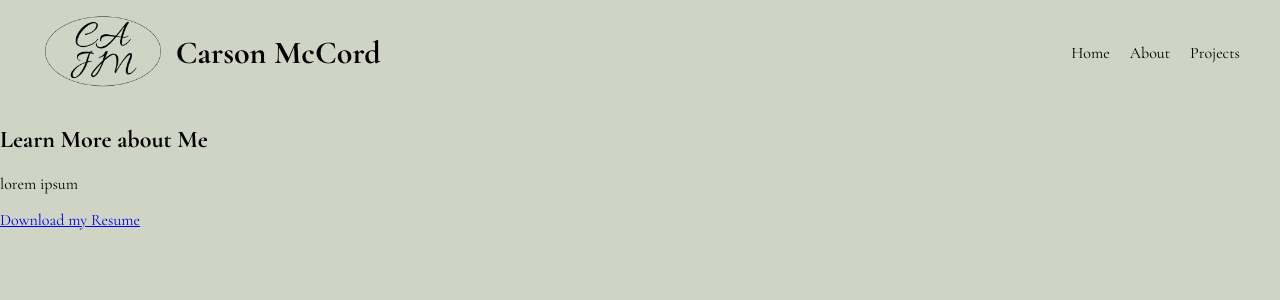
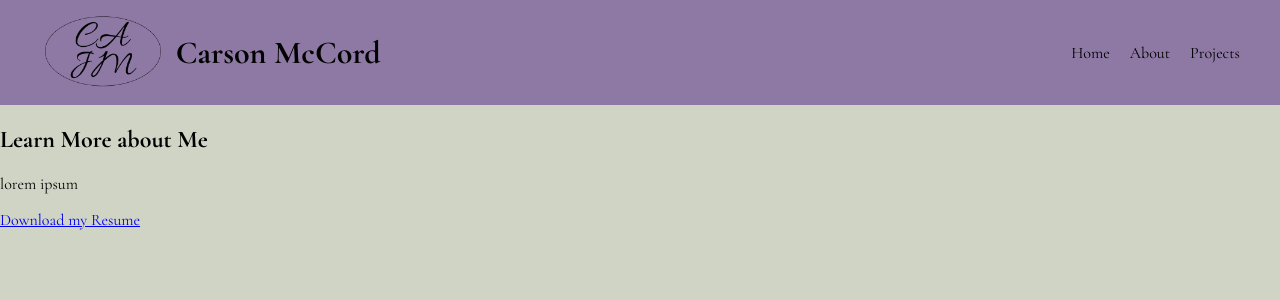
Before and after one commit to cajmccord/cajmccord.github.io, a Jekyll site: the page built from index.html, in a window 1280 px wide. Shown: the top 300 px of the page. Built offline with Jekyll 4.4.1, drawn with Linux system fonts in a browser that asks for light colours.

Commit message:
Changed Default Template

```diff
--- a/_layouts/default.html
+++ b/_layouts/default.html
@@ -1,13 +1,21 @@
 <!DOCTYPE html>
 <html lang="en">
+
 <head>
   {% include head.html %}
 </head>
+
 <body>
-  {% include header.html %}
+  <header>
+    {% include header.html %}
+  </header>
 
   {{ content }}
 
-  {% include footer.html %}
+  <footer>
+    {% include footer.html %}
+  </footer>
+
 </body>
+
 </html>
```
